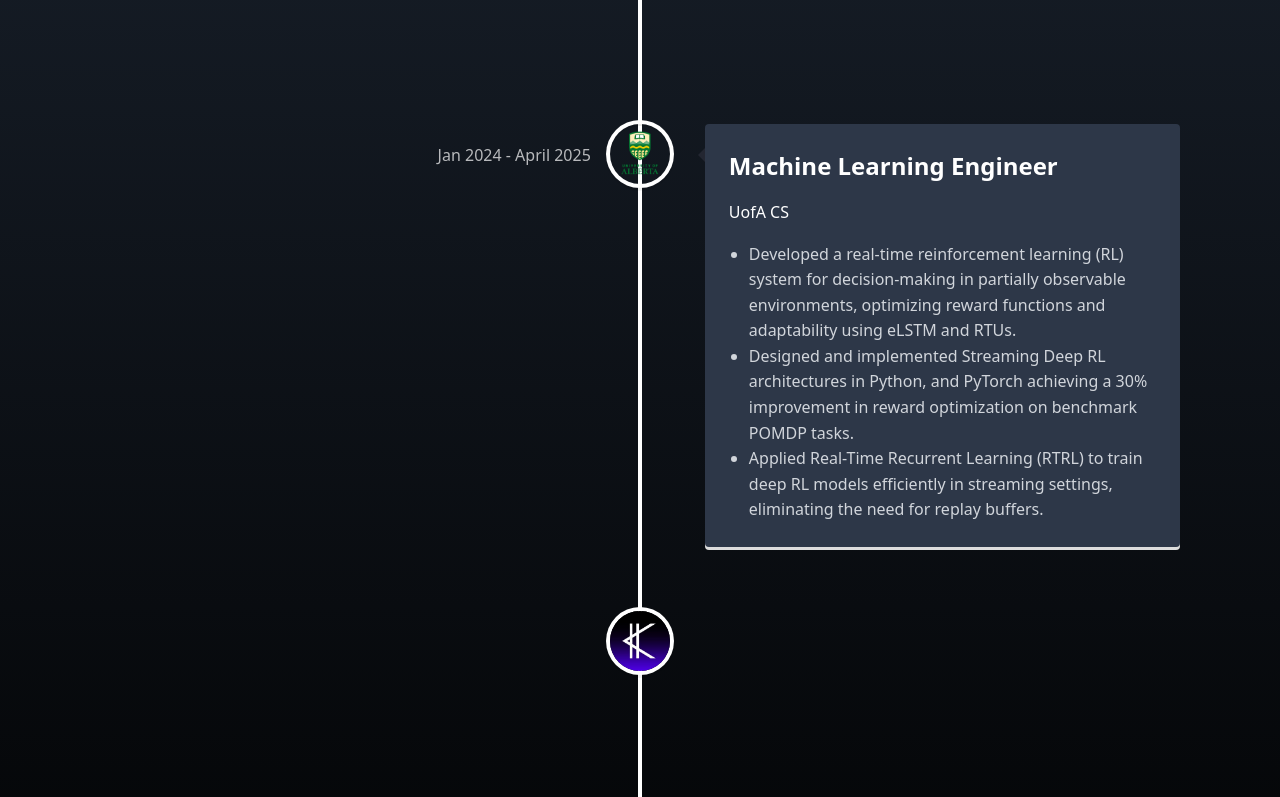
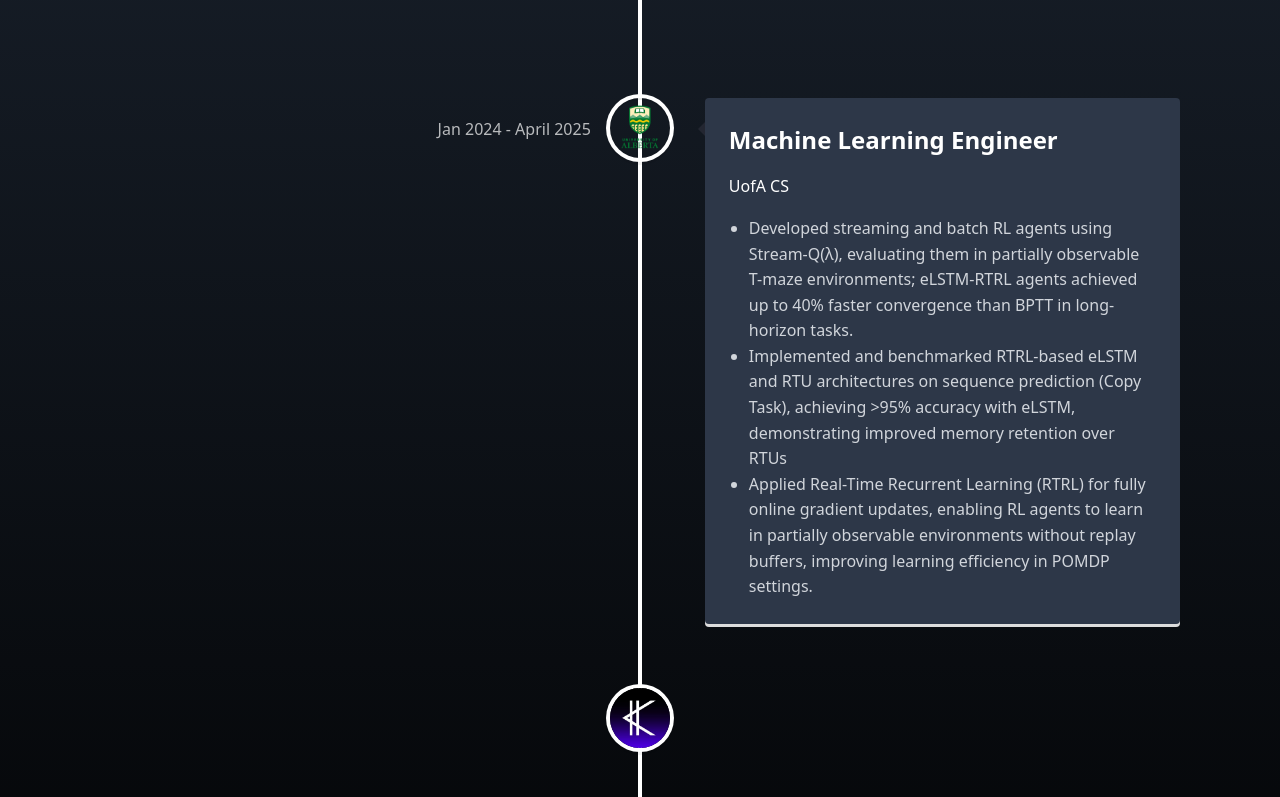
Before and after one commit to Jastegh/Personal-Portfolio, a React (Vite) app: page / in a window 1280 px wide. Shown: the part 2692-3489 px from the top of the page. Built offline with nearby package versions, Linux system fonts and the light colour scheme.

Commit message:
updated work experince section

```diff
--- a/src/components/WorkExperience.jsx
+++ b/src/components/WorkExperience.jsx
@@ -23,16 +23,13 @@ const WorkExperience = () => {
       description: (
         <ul className="list-disc text-gray-300 pl-5 mt-4">
           <li>
-          Led the development of a web-based platform for Fluenty, managing a cross-functional team of developers and
-          educators to enhance English education for 20,000+ students.
+          Led the development of a web-based learning platform, managing a cross-functional team of developers and educators to enhance English learning for over 20,000 students.
           </li>
           <li>
-          My work included designing and implementing key features such as session scheduling with Google Meet integration, AI-based recommendation algorithms for personalized learning, gamified learning tools, real-time progress tracking, and
-          optimizing backend performance (Django, Supabse, WebSockets), improving student engagement by 40%
+          Implemented AI-based recommendation algorithms for personalized learning, real-time progress tracking, and optimized backend performance (Django, Supabase, WebSockets), improving student engagement by 40%
           </li>
           <li>
-          As a Product Owner, managed task delegation and team alignment, overcoming challenges to improve sprint
-          efficiency and cross-team collaboration.
+          As a Product Owner, managed task delegation and sprint planning across a team of 8 developers, overcoming challenges to improve sprint efficiency and cross-team collaboration.
           </li>
         </ul>
       ),
@@ -46,16 +43,13 @@ const WorkExperience = () => {
       description: (
         <ul className="list-disc text-gray-300 pl-5 mt-4">
           <li>
-          Developed a real-time reinforcement learning (RL) system for decision-making in partially observable environments,
-          optimizing reward functions and adaptability using eLSTM and RTUs.
+          Developed streaming and batch RL agents using Stream-Q(λ), evaluating them in partially observable T-maze environments; eLSTM-RTRL agents achieved up to 40% faster convergence than BPTT in long-horizon tasks.
           </li>
           <li>
-          Designed and implemented Streaming Deep RL architectures in Python, and PyTorch achieving a 30%
-          improvement in reward optimization on benchmark POMDP tasks.
+          Implemented and benchmarked RTRL-based eLSTM and RTU architectures on sequence prediction (Copy Task), achieving {'>'}95% accuracy with eLSTM, demonstrating improved memory retention over RTUs
           </li>
           <li>
-          Applied Real-Time Recurrent Learning (RTRL) to train deep RL models efficiently in streaming settings,
-          eliminating the need for replay buffers.
+          Applied Real-Time Recurrent Learning (RTRL) for fully online gradient updates, enabling RL agents to learn in partially observable environments without replay buffers, improving learning efficiency in POMDP settings.
           </li>
         </ul>
       ),
```
